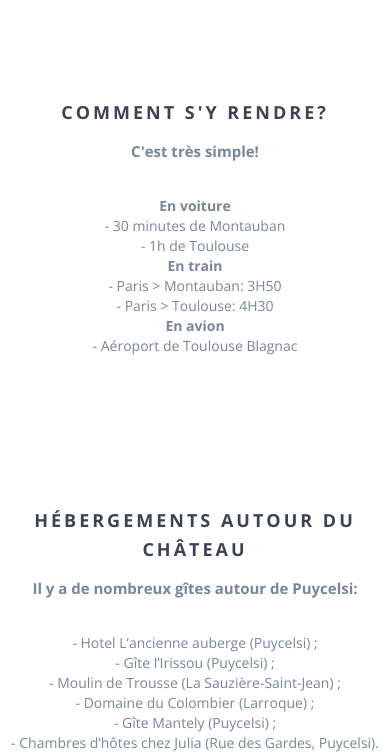
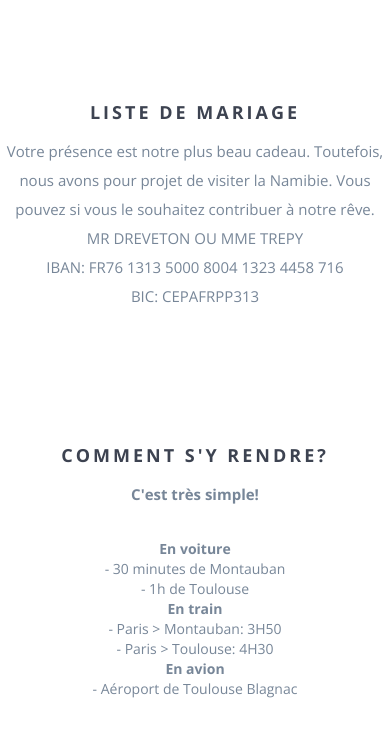
Before and after one commit to mdreveton/wedding, a website: page 4befbdfbc94bd1520672d4421b443c62ef7b5c0a/index.html in a window 390 px wide. Shown: the part 2880-3636 px from the top of the page. Drawn offline with nearby package versions, Linux system fonts and the light colour scheme; some packages are replaced by stand-ins of ours; files whose address does not match are found by name.

Commit message:
mise a jour liste de mariage
liste de mariage qui s'affichait pas sur smartphone?

```diff
--- a/4befbdfbc94bd1520672d4421b443c62ef7b5c0a/index.html
+++ b/4befbdfbc94bd1520672d4421b443c62ef7b5c0a/index.html
@@ -277,7 +277,7 @@ Plus d’informations sur le site de l’office de tourisme de la région: <a hr
     </div>-->
 </section>
 
-<section id="cadeaux" class="hidden-sm hidden-xs">
+<section id="cadeaux" class="section-padding">
     <div class="text-center">
         <h3>Liste de mariage</h3>
         <p>Votre présence est notre plus beau cadeau. Toutefois, nous avons pour projet de visiter la Namibie. Vous pouvez si vous le souhaitez contribuer à notre rêve. <BR>
```
Also changed, not shown: 1 other file.
